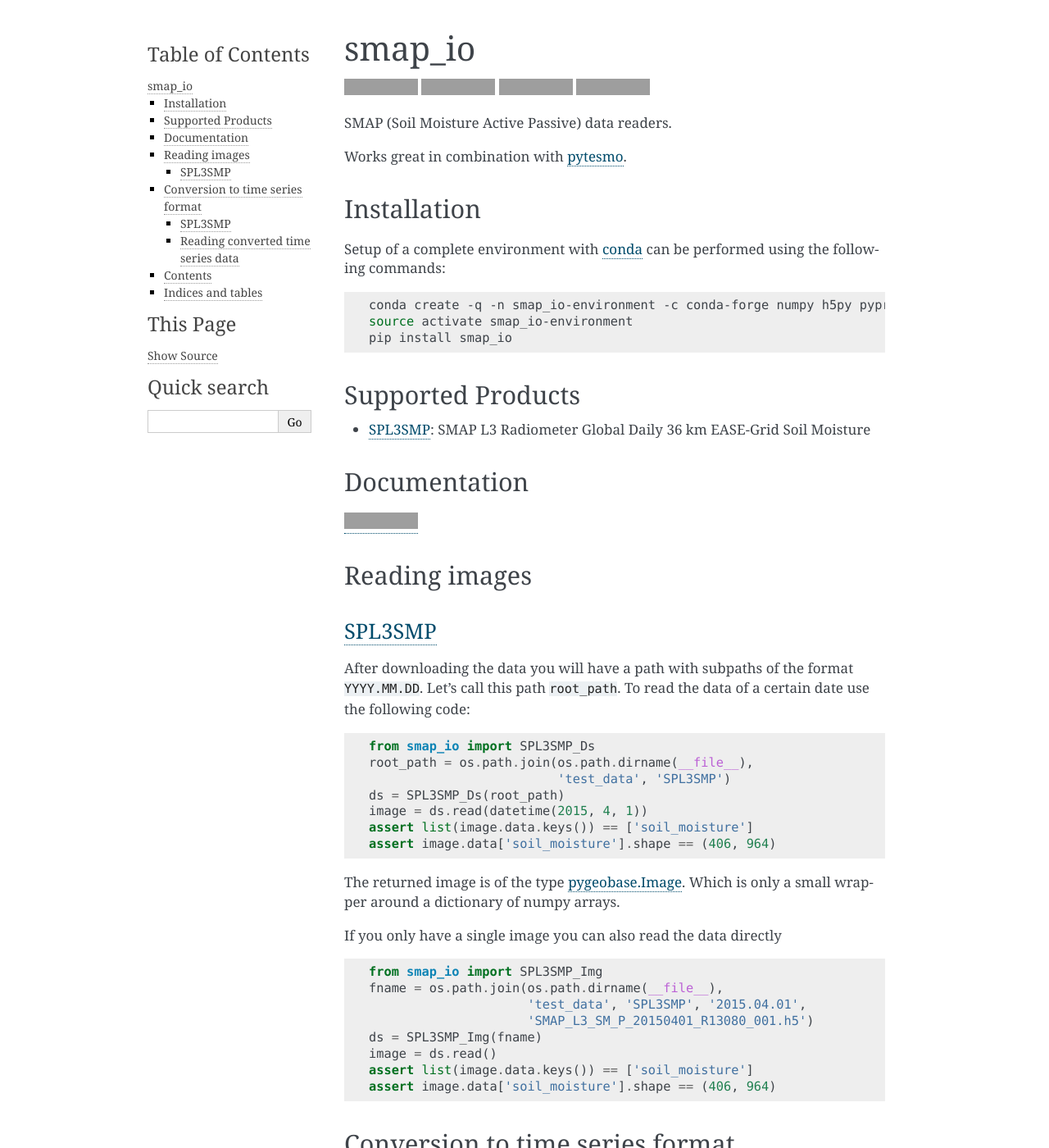
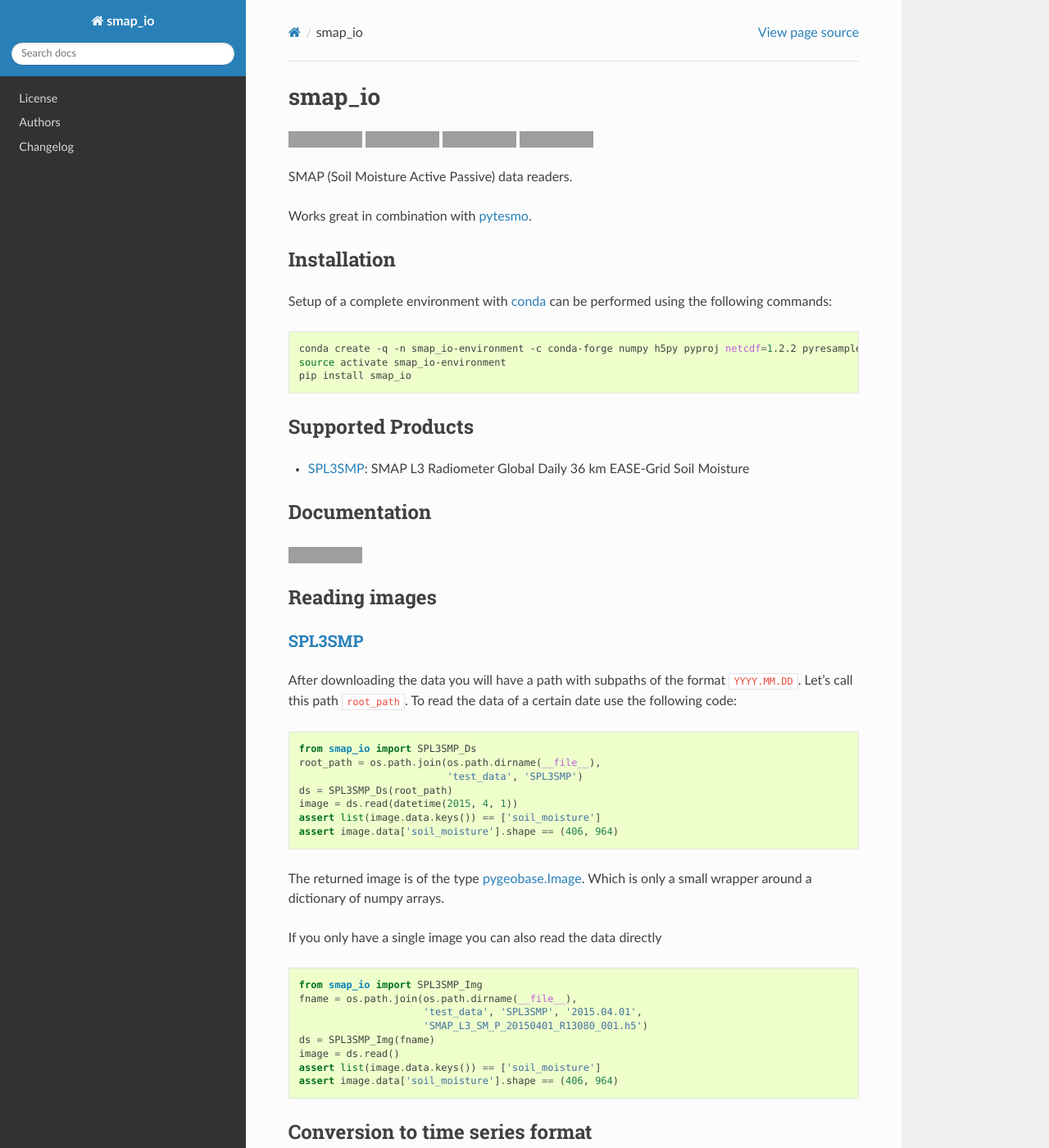
Before and after one commit to TUW-GEO/smap_io, a Sphinx documentation site: the page built from docs/index.rst, in a window 1280 px wide and 1400 px high. Shown: the whole window at 82% size. Built offline with Sphinx 7.4.7 and the Read the Docs theme 2.0.0, drawn with Linux system fonts in a browser that asks for light colours; formulas are drawn with MathJax 3; pages that are not in the unit, such as notebooks, are missing from menus; the version number could not be read and is left out; some of the changed text lies outside the part shown; grey boxes are pictures that could not be loaded.

Commit message:
Update doc theme and requirements.

```diff
--- a/docs/conf.py
+++ b/docs/conf.py
@@ -116,7 +116,7 @@
 
 # The theme to use for HTML and HTML Help pages.  See the documentation for
 # a list of builtin themes.
-html_theme = 'alabaster'
+html_theme = 'sphinx_rtd_theme'
 
 # Theme options are theme-specific and customize the look and feel of a theme
 # further.  For a list of options available for each theme, see the
--- a/docs/environment.yml
+++ b/docs/environment.yml
@@ -14,3 +14,4 @@
   - pytesmo
   - pygeogrids
   - repurpose
+  - ease_grid
```
